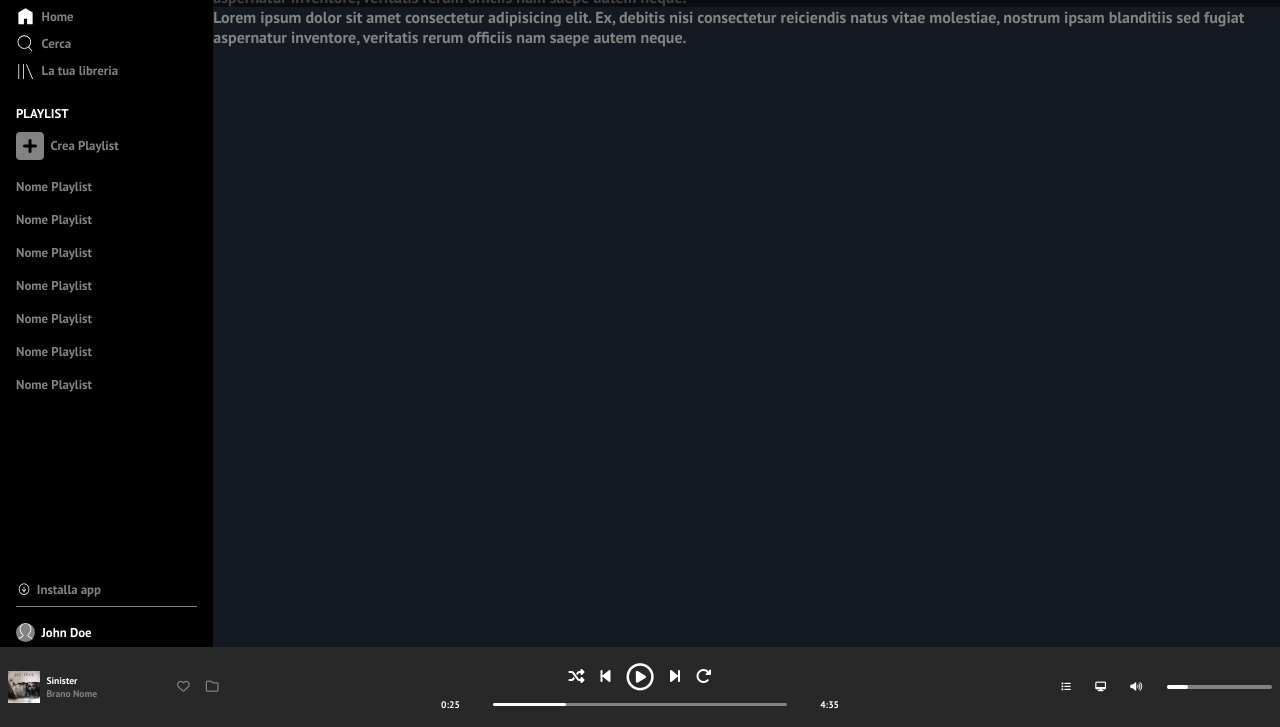
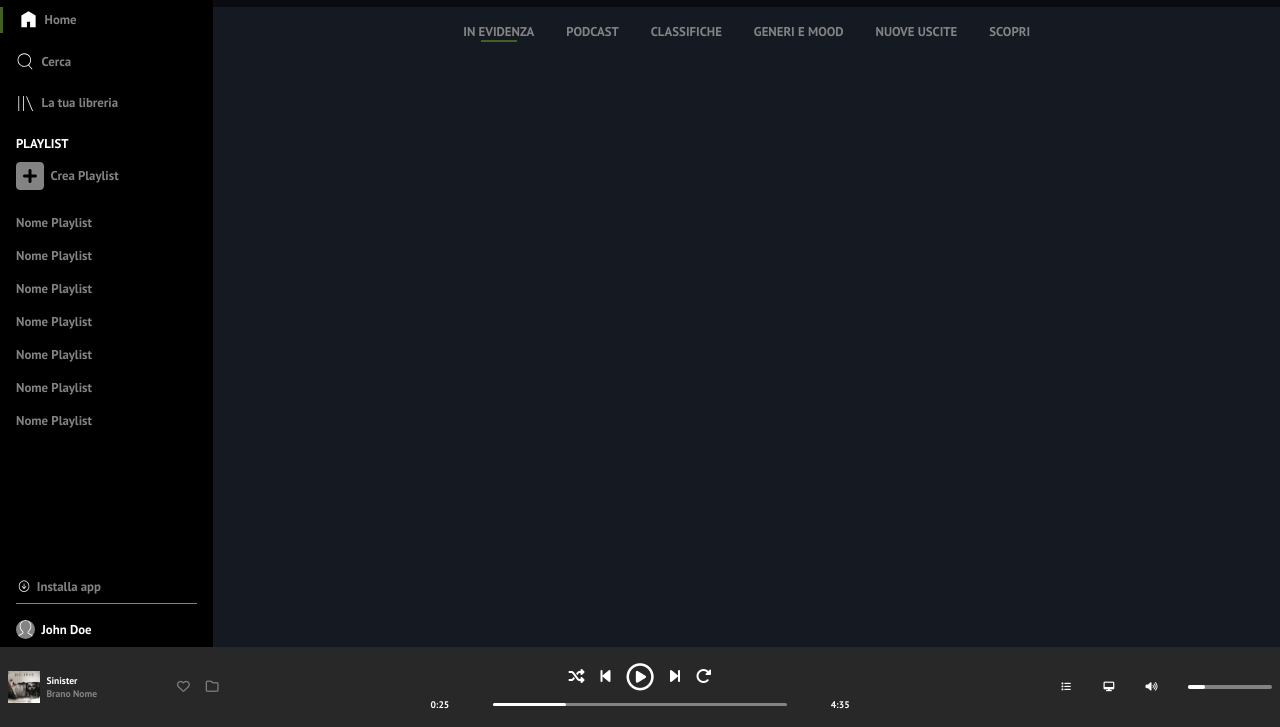
Before and after one commit to GianbaBotassi/html-css-spotifyweb, a plain HTML site: page index.html in a window 1280 px wide. Shown: the part 73-800 px from the top of the page. Drawn offline with Linux system fonts and the light colour scheme.

Commit message:
Add top labels in contents

```diff
--- a/css/style.css
+++ b/css/style.css
@@ -25,6 +25,7 @@ ul{
  *************************************************/
 
  /* LAYOUT */
+
 .wrapper{
     padding: 1rem 1rem;
 }
@@ -35,11 +36,15 @@ ul{
     display: flex;
     flex-direction: column;
 }
+.padding{
+    padding: 0.2rem 1rem;
+}
 
 
 
 
  /* TEXT */
+
 body{
     color: var(--grey);
     font-family: 'PT Sans', sans-serif;
@@ -48,7 +53,9 @@ body{
 .txt-center{
     text-align: center;
 }
+
 /* TEXT COLORS */
+
 .txt-black{
     color: var(--black);
 }
@@ -58,6 +65,7 @@ body{
 
 
 /* BG COLORS */
+
 .bg-black{
     background-color: var(--black);
 }
@@ -78,7 +86,9 @@ body{
 /*************************************************
     SITE SECTIONS
  *************************************************/
+
 /* UPPER SECTION */
+
 #upper{
     height: calc(100vh - 5rem);
     display: flex;
@@ -87,10 +97,11 @@ body{
 /* LEFTBAR */
 
 /* Top left bar */
+
 #leftbar{
     z-index: 2;
     font-size: 0.8rem;
-    padding: 1rem 1rem 0.3rem 1rem;
+    padding: 1rem 0 0.3rem;
     flex: 1;
     overflow: auto;
     min-width: 10rem;
@@ -101,16 +112,25 @@ body{
 #logo img{
     max-width: 70%;
 }
+
+/* Main menu */
+
 .main-menu{
     margin-bottom: 1rem;
 }
-.main-menu li{
+.main-menu div{
     margin-bottom: 0.5rem ;
 }
 .main-menu img, .bottom-left-bar div:last-child{
     max-width: 100%;
     height: 1.2rem;
 }
+.border-left-green{
+    border-left: 3px solid var(--green);
+}
+
+/* Playlist */
+
 .new-playlist{
     margin-top: 0.5rem;
 }
@@ -126,6 +146,7 @@ body{
 }
 
 /* Bottom left bar */
+
 #bottom-left-bar{
     margin-top: auto;
 }
@@ -148,10 +169,14 @@ body{
 }
 
 /* CONTENTS */
+
 #contents{
     overflow-y: scroll;
     position: relative;
 }
+
+/* Upgrade bar */
+
 #upgrade-bar{
     height: 5rem;
     width: 100%;
@@ -169,7 +194,46 @@ body{
     height: fit-content;
 
 }
+
+/* Labels */
+
+.labels{
+    margin-top: 6rem;
+    gap: 2rem;
+    font-size: 0.8rem;
+}
+.evidence-green{
+    border: 1px var(--green) solid;
+    width: 50%;
+}
+
+
+
+
+
+
+
+
+
+
+
+
+
+
+
+
+
+
+
+
+
+
+
+
+
+
 /* FOOTER */
+
 footer{
     height: 5rem;
     position: fixed;
@@ -177,6 +241,7 @@ footer{
     padding: 0 0.5rem;
     font-size: 0.6rem;
  }
+
 /* Left footbar */
 
  #left-footbar img{
@@ -204,7 +269,7 @@ footer{
 
  /* Bottom */
 .actual-time, .total-time{
-    width: 10%;
+    width: 5%;
 }
 .bar{
     height: 0.2rem;
@@ -226,11 +291,13 @@ footer{
 
 #right-footbar{
     gap: 1rem;
-
+}
+#right-footbar i{
+    width: 5%;
 }
 
  .volume-bar{
-    width: 50%;
+    width: 40%;
  }
  .volume-bar span{
     width: 20%;
@@ -242,52 +309,4 @@ footer{
 
 
 
-
-
-
-
-
-
-
-
-
-
-
-
-
-
- /* .bottom-player span{
-    display: inline-block;
- }
- .progress-bar{
-    width: 80%;
- }
- .progress-bar, .volume-bar{
-    height: 0.2rem;
-    border-radius: 5rem;
-}
-.progress-bar, .volume-bar{
-    border-radius: 20px;
-}
-.progress-bar span, .volume-bar span{
-    height: 100%;
-    display: inline-block;
-} */
-
-
-
-
-
-
-
-
-
-
-
-
-
-
-
-
-
  /* DEBUG RULES */
--- a/index.html
+++ b/index.html
@@ -18,31 +18,29 @@
 
         <!-- LEFTBAR SECTION -->
         <div id="leftbar" class="col-xs-2 bg-black row-column">
-            <div id="logo">
+            <div class="padding" id="logo">
                 <img src="img/logo.svg" alt="Logo Spotify">
             </div>
-            <ul class="main-menu">
-                <li class="row align-middle">
+            <div class="main-menu row align-middle border-left-green padding">
                 <img src="img/home.svg" alt="Home">
                 <span class="marg-left">Home</span>
-                </li>
-                <li class="row align-middle">
+            </div>
+            <div class="main-menu row align-middle padding">
                 <img src="img/search.svg" alt="Search">
                 <span class="marg-left">Cerca</span>
-                </li>
-                <li class="row align-middle">
+            </div>
+            <div class="main-menu row align-middle padding">
                 <img src="img/libreria.svg" alt="libreria">
                 <span class="marg-left">La tua libreria</span>
-                </li>
-            </ul>
-            <div class="playlist-section">
+            </div>
+            <div class="playlist-section padding">
                 <span class="txt-white">PLAYLIST</span>
                 <div class="new-playlist row align-middle">
                     <i class="fa-sharp fa-solid fa-square-plus"></i>
                     <div class="marg-left">Crea Playlist</div>
                 </div>
             </div>
-            <ul class="playlist">
+            <ul class="playlist padding">
                 <li>Nome Playlist</li>
                 <li>Nome Playlist</li>
                 <li>Nome Playlist</li>
@@ -51,7 +49,7 @@
                 <li>Nome Playlist</li>
                 <li>Nome Playlist</li>
             </ul>
-            <div id="bottom-left-bar">
+            <div id="bottom-left-bar" class="padding">
                 <div class="row align-middle">
                     <img src="img/download.svg" alt="Download image">
                     <span class="marg-left">Installa app</span>
@@ -66,9 +64,16 @@
         <!-- CONTENTS SECTION -->
 
         <div id="contents" class="col-xs-10 bg-darkblue">
-            <div>Lorem ipsum dolor sit amet consectetur adipisicing elit. Ex, debitis nisi consectetur reiciendis natus vitae molestiae, nostrum ipsam blanditiis sed fugiat aspernatur inventore, veritatis rerum officiis nam saepe autem neque.</div>
-            <div>Lorem ipsum dolor sit amet consectetur adipisicing elit. Ex, debitis nisi consectetur reiciendis natus vitae molestiae, nostrum ipsam blanditiis sed fugiat aspernatur inventore, veritatis rerum officiis nam saepe autem neque.</div>
-            <div>Lorem ipsum dolor sit amet consectetur adipisicing elit. Ex, debitis nisi consectetur reiciendis natus vitae molestiae, nostrum ipsam blanditiis sed fugiat aspernatur inventore, veritatis rerum officiis nam saepe autem neque.</div>
+            <ul class="labels row just-center">
+                <li class="row-column align-middle">IN EVIDENZA
+                    <div class="evidence-green"></div>
+                </li>
+                <li>PODCAST</li>
+                <li>CLASSIFICHE</li>
+                <li>GENERI E MOOD</li>
+                <li>NUOVE USCITE</li>
+                <li>SCOPRI</li>
+            </ul>
 
 
             <!-- UPGRADE BAR -->
```
Lines whose indentation alone changed are shown as unchanged.
